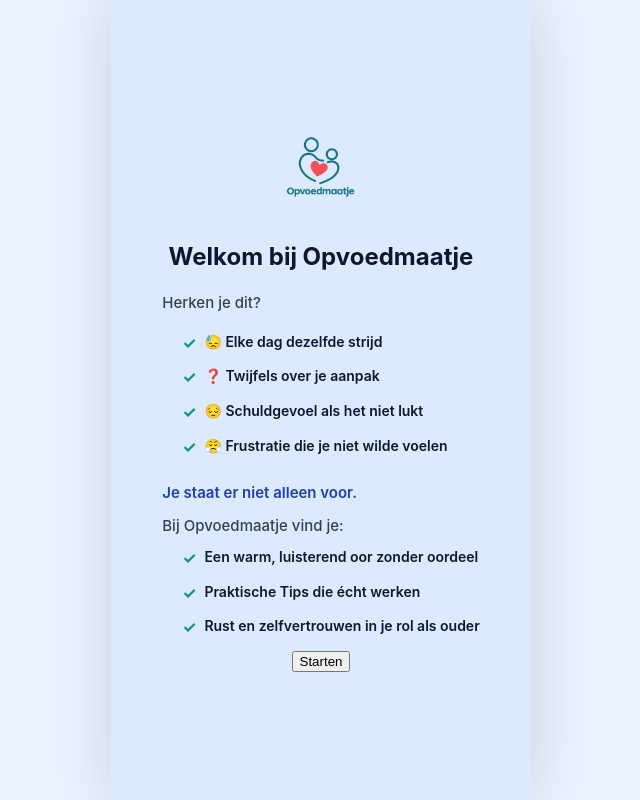
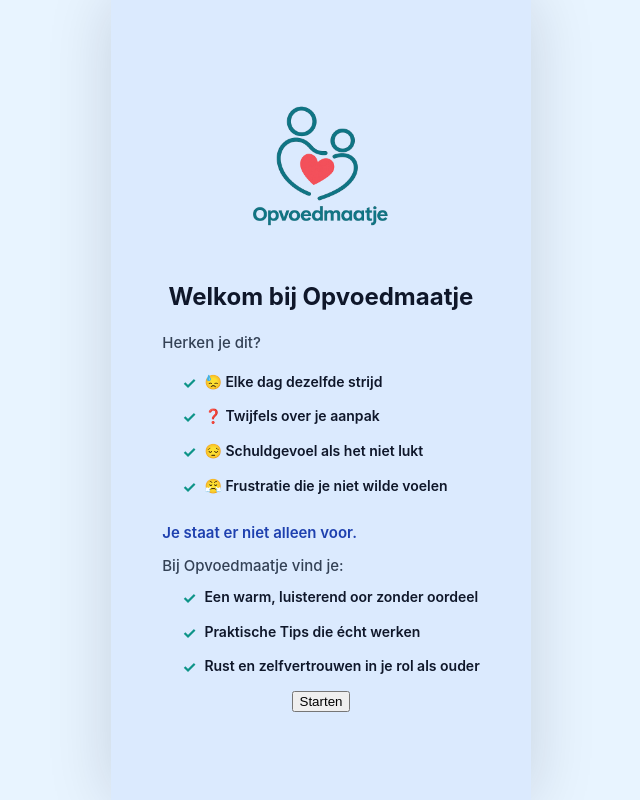
Before and after one commit to Wim007/opvoedmaatje-frontend, a React (Create React App) app: page / in a window 1280 px wide. Shown: the whole page, without its empty margins (319-959 px from the left). Built offline with nearby package versions, Linux system fonts and the light colour scheme.

Commit message:
Update logo size and button styles in index.css

```diff
--- a/src/index.css
+++ b/src/index.css
@@ -50,8 +50,8 @@ body {
 }
 
 .logo-img {
-  width: 80px;
-  height: 80px;
+  width: 160px;
+  height: 160px;
   margin-bottom: 10px;
 }
 
@@ -112,10 +112,11 @@ body {
 
 .start-btn {
   margin-top: 20px;
-  padding: 12px 48px;
-  font-size: 16px;
+    width: 100%;
+  padding: 16 48px;
+  font-size: 18px;
   font-weight: 700;
-  background: #2563eb;
+  background: #1e40af;
   color: white;
   border: none;
   border-radius: 30px;
```
